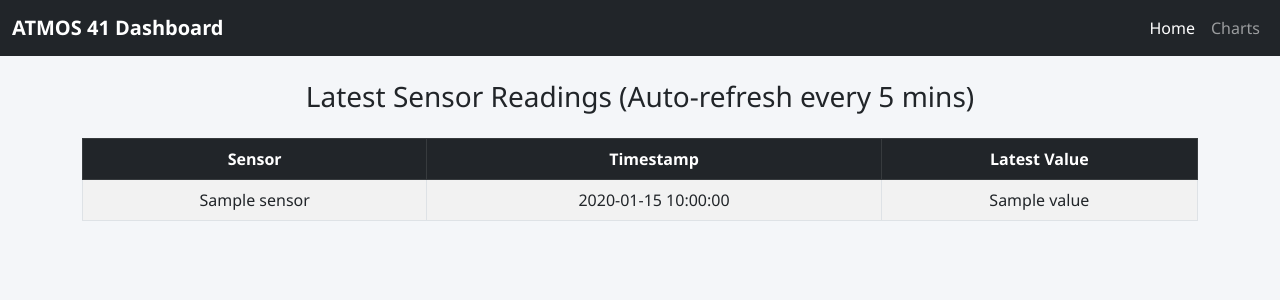
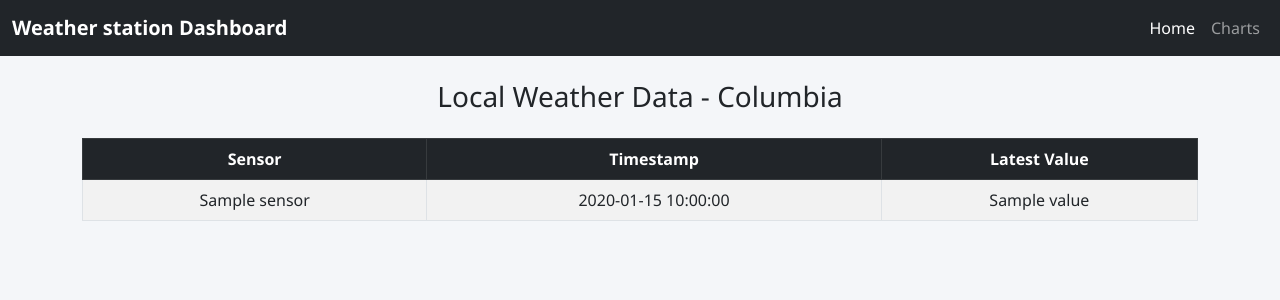
Before and after one commit to krishna684/Meter_weather_station, a Flask app: template templates/home.html in a window 1280 px wide. Shown: the top 300 px of the page. Run offline with Flask 3, Linux system fonts and the light colour scheme; the template is opened without the code that fills it: most values are stand-ins (such as "Sample title", 1, 10 or a date in 2020).

Commit message:
Change dashboard title and heading to 'Local Weather Data'
Updated the title and heading to reflect local weather data.

```diff
--- a/templates/home.html
+++ b/templates/home.html
@@ -21,7 +21,7 @@
   <!-- Navbar -->
   <nav class="navbar navbar-expand-lg navbar-dark bg-dark mb-4">
     <div class="container-fluid">
-      <a class="navbar-brand" href="#">ATMOS 41 Dashboard</a>
+      <a class="navbar-brand" href="#">Weather station Dashboard</a>
       <button class="navbar-toggler" type="button" data-bs-toggle="collapse" data-bs-target="#navbarNav">
         <span class="navbar-toggler-icon"></span>
       </button>
@@ -40,7 +40,7 @@
 
   <!-- Table of Latest Sensor Readings -->
   <div class="container">
-    <h3 class="mb-4 text-center">Latest Sensor Readings (Auto-refresh every 5 mins)</h3>
+    <h3 class="mb-4 text-center">Local Weather Data - Columbia</h3>
     <div class="table-responsive">
       <table class="table table-bordered table-striped text-center">
         <thead class="table-dark">
@@ -79,6 +79,7 @@
         </tbody>
       </table>
     </div>
+
   </div>
 
     <script src="https://cdn.jsdelivr.net/npm/bootstrap@5.3.0/dist/js/bootstrap.bundle.min.js"></script>
```
